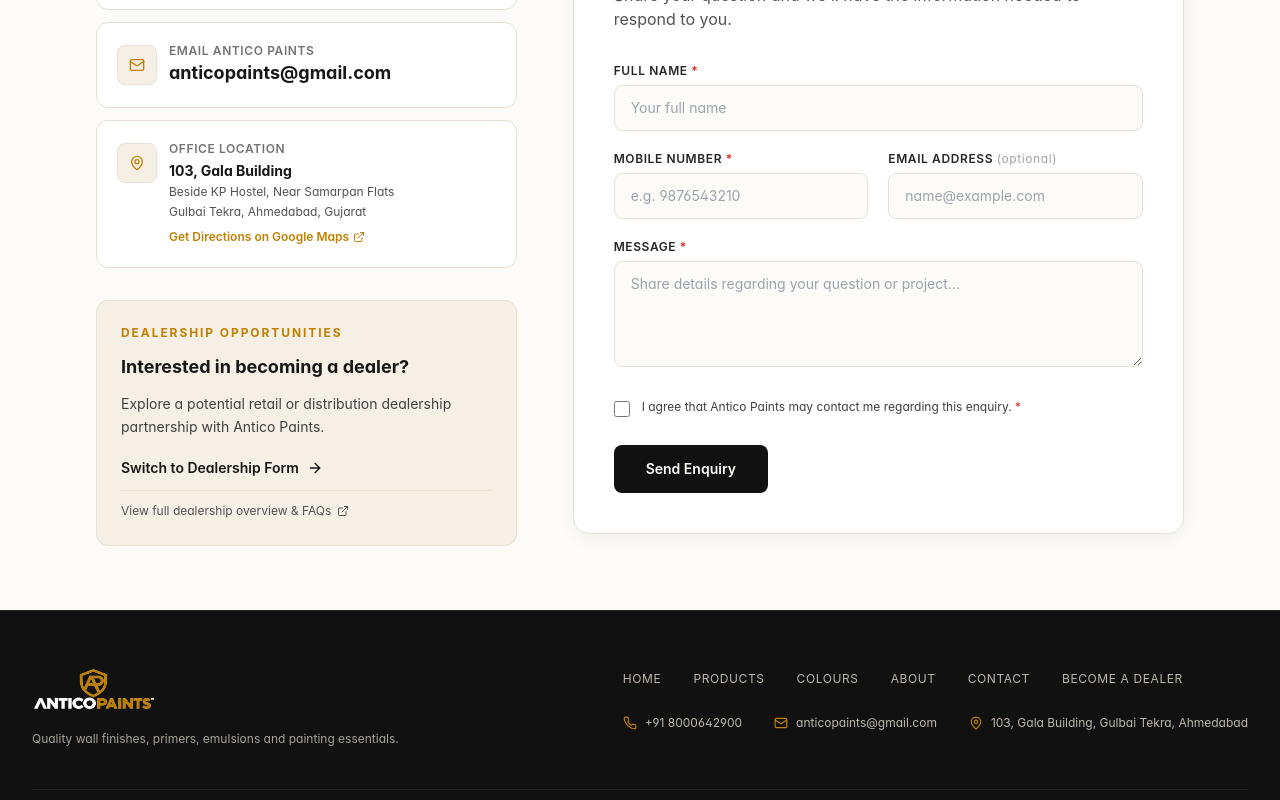
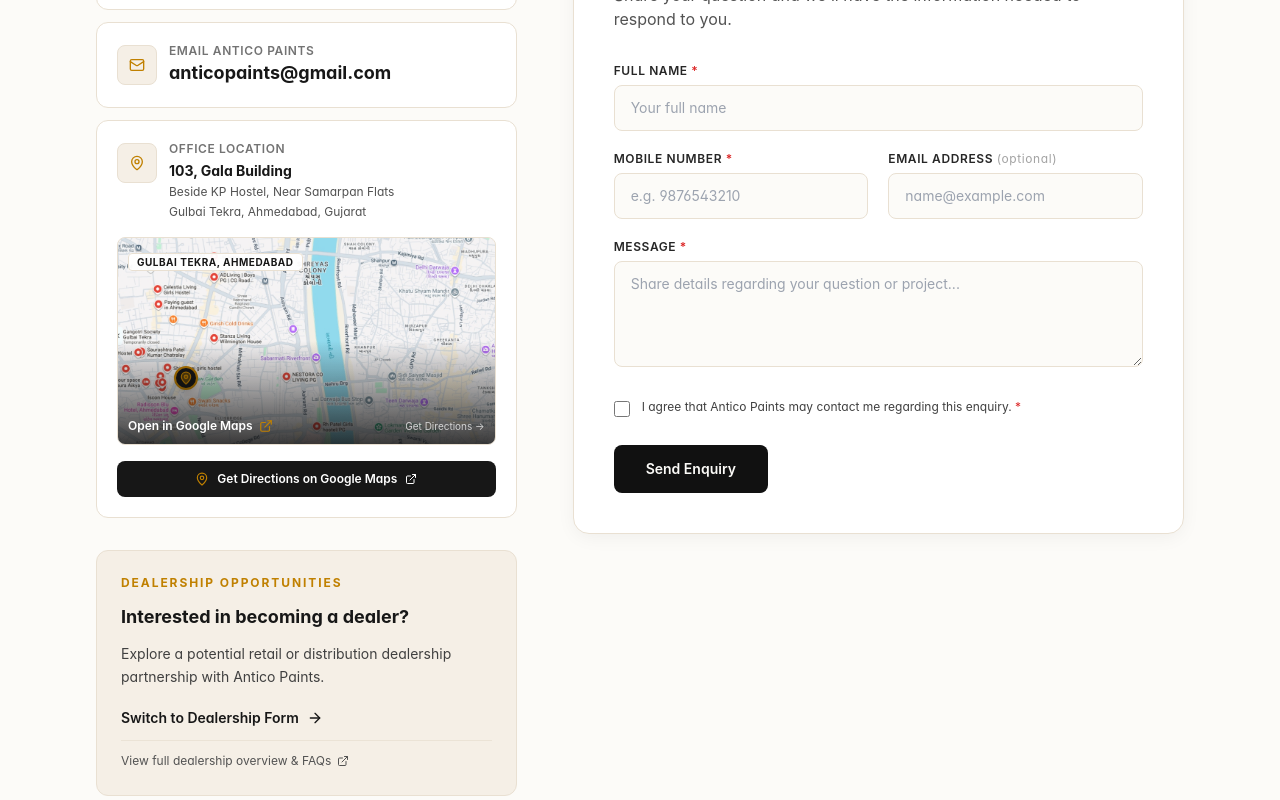
Before and after one commit to Pranshu012/AnticoPaints, a Next.js app: page /contact in a window 1280 px wide. Shown: the part 640-1440 px from the top of the page. Built offline with nearby package versions, Linux system fonts and the light colour scheme.

Commit message:
Fix image asset paths in RSC payloads and embed visual map in contact office card

```diff
--- a/next.config.mjs
+++ b/next.config.mjs
@@ -12,6 +12,9 @@
   trailingSlash: true,
   basePath: basePath || undefined,
   assetPrefix: basePath ? `${basePath}/` : undefined,
+  env: {
+    NEXT_PUBLIC_BASE_PATH: basePath,
+  },
 };
 
 export default nextConfig;
--- a/src/app/contact/ContactClient.tsx
+++ b/src/app/contact/ContactClient.tsx
@@ -2,6 +2,7 @@
 
 import React, { useState, useEffect } from "react";
 import Link from "next/link";
+import Image from "next/image";
 import {
   Phone,
   Mail,
@@ -342,22 +343,17 @@
                   </div>
                 </a>
 
-                {/* Office Address Card */}
-                <a
-                  href={verifiedContactData.office.googleMapsUrl}
-                  target="_blank"
-                  rel="noopener noreferrer"
-                  className="group block p-5 bg-white border border-brand-beige rounded-xl hover:border-brand-gold transition-all duration-200 shadow-xs hover:shadow-subtle"
-                >
+                {/* Office Location Card with Embedded Visual Map */}
+                <div className="p-5 bg-white border border-brand-beige rounded-xl shadow-xs space-y-4 hover:border-brand-gold/60 transition-all duration-200">
                   <div className="flex items-start gap-3">
-                    <div className="w-10 h-10 rounded-lg bg-[#F5EFE6] border border-brand-beige flex items-center justify-center text-brand-gold shrink-0 transition-colors group-hover:bg-brand-black group-hover:text-brand-offwhite mt-0.5">
+                    <div className="w-10 h-10 rounded-lg bg-[#F5EFE6] border border-brand-beige flex items-center justify-center text-brand-gold shrink-0 mt-0.5">
                       <MapPin className="w-4 h-4" />
                     </div>
                     <div className="space-y-1">
                       <span className="text-xs uppercase tracking-wider font-semibold text-neutral-500 block">
                         Office Location
                       </span>
-                      <p className="font-sans text-sm font-bold text-neutral-900 group-hover:text-brand-gold-dark transition-colors leading-snug">
+                      <p className="font-sans text-sm font-bold text-neutral-900 leading-snug">
                         {verifiedContactData.office.building}
                       </p>
                       <p className="font-sans text-xs text-neutral-600 leading-snug">
@@ -366,13 +362,64 @@
                       <p className="font-sans text-xs text-neutral-600 leading-snug">
                         {verifiedContactData.office.area}
                       </p>
-                      <span className="inline-flex items-center gap-1 text-xs font-semibold text-brand-gold pt-1 group-hover:underline">
-                        <span>Get Directions on Google Maps</span>
-                        <ExternalLink className="w-3 h-3" />
+                    </div>
+                  </div>
+
+                  {/* Visual Map of the Location */}
+                  <div className="relative w-full h-44 sm:h-52 rounded-lg overflow-hidden border border-brand-beige bg-[#F5EFE6] group shadow-xs">
+                    <Image
+                      src={verifiedContactData.office.mapImageUrl || "/images/contact/office-map.jpg"}
+                      alt="Antico Paints Office Map - Gulbai Tekra, Ahmedabad"
+                      fill
+                      className="object-cover object-[18%_68%] transition-transform duration-300 group-hover:scale-105"
+                      sizes="(min-width: 1024px) 33vw, 100vw"
+                    />
+
+                    {/* Location Pin Indicator on the Map */}
+                    <div className="absolute top-[68%] left-[18%] transform -translate-x-1/2 -translate-y-1/2 flex items-center justify-center pointer-events-none z-10">
+                      <span className="w-5 h-5 rounded-full bg-brand-gold/50 animate-ping absolute" />
+                      <div className="relative w-6 h-6 rounded-full bg-neutral-900 border-2 border-brand-gold flex items-center justify-center text-brand-gold shadow-md">
+                        <MapPin className="w-3.5 h-3.5 text-brand-gold fill-brand-gold/40" />
+                      </div>
+                    </div>
+
+                    {/* Top Badge: Gulbai Tekra, Ahmedabad */}
+                    <div className="absolute top-2.5 left-2.5 z-10">
+                      <span className="text-[10px] uppercase font-bold tracking-wider text-neutral-900 bg-white/95 backdrop-blur-xs px-2 py-0.5 rounded border border-brand-beige shadow-xs">
+                        Gulbai Tekra, Ahmedabad
                       </span>
                     </div>
+
+                    {/* Clickable Overlay to Open Google Maps */}
+                    <a
+                      href={verifiedContactData.office.googleMapsUrl}
+                      target="_blank"
+                      rel="noopener noreferrer"
+                      className="absolute inset-0 z-20 flex items-end justify-between p-2.5 bg-gradient-to-t from-neutral-950/80 via-transparent to-transparent group/link"
+                      aria-label="Open Antico Paints Office in Google Maps"
+                    >
+                      <span className="inline-flex items-center gap-1.5 text-xs font-semibold text-white group-hover/link:text-brand-gold transition-colors">
+                        <span>Open in Google Maps</span>
+                        <ExternalLink className="w-3.5 h-3.5 text-brand-gold" />
+                      </span>
+                      <span className="text-[10px] text-neutral-300 font-sans group-hover/link:underline">
+                        Get Directions →
+                      </span>
+                    </a>
                   </div>
-                </a>
+
+                  {/* Directions Button */}
+                  <a
+                    href={verifiedContactData.office.googleMapsUrl}
+                    target="_blank"
+                    rel="noopener noreferrer"
+                    className="inline-flex items-center justify-center gap-2 w-full px-4 py-2.5 bg-neutral-900 text-white rounded-lg text-xs font-semibold hover:bg-brand-gold hover:text-black transition-colors shadow-xs"
+                  >
+                    <MapPin className="w-3.5 h-3.5 text-brand-gold" />
+                    <span>Get Directions on Google Maps</span>
+                    <ExternalLink className="w-3 h-3" />
+                  </a>
+                </div>
               </div>
             </div>
 
```
Also changed, not shown: scripts/fix-gh-pages.js (+8 -1 lines).
